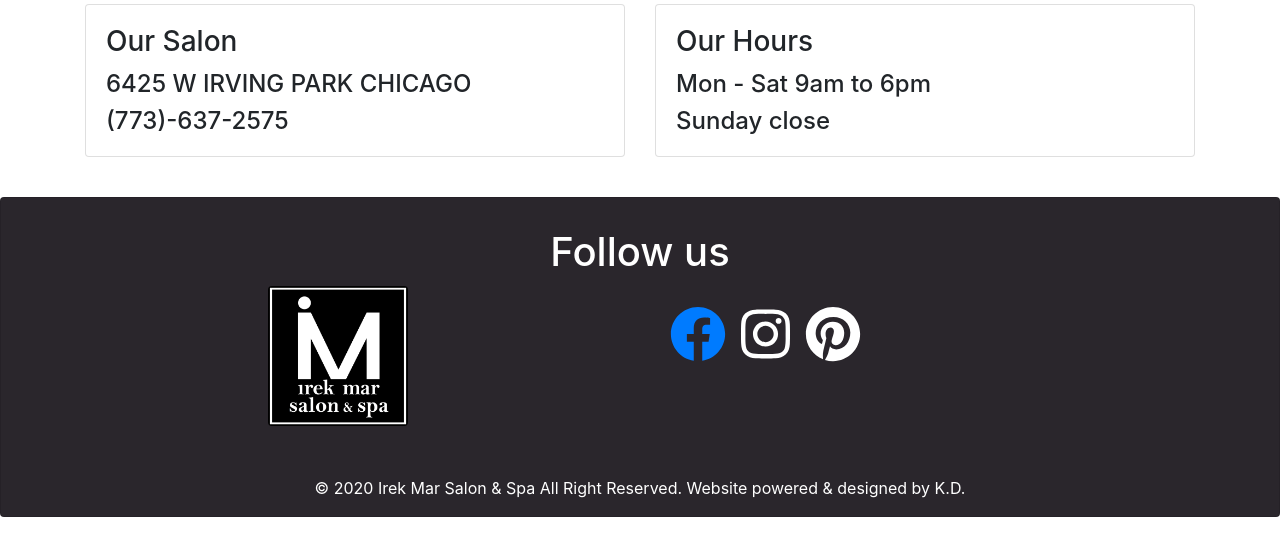
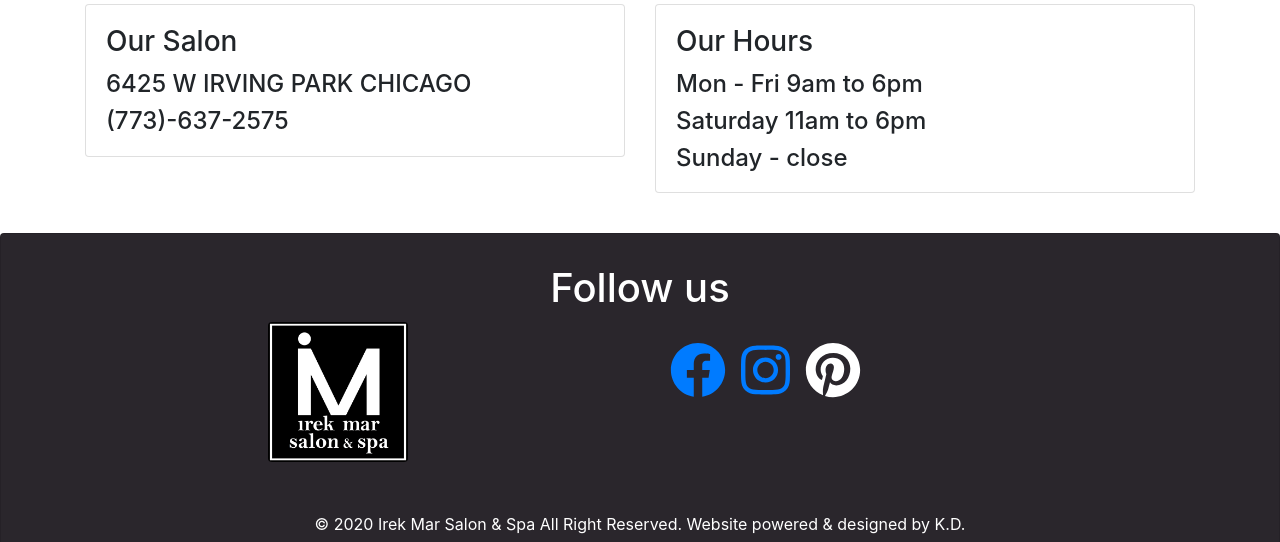
Before and after one commit to dziekan30/irek_mar, a Vue app: page / in a window 1280 px wide. Shown: the part 1826-2368 px from the top of the page. Before the commit the page ends 2343 px from the top, so only its background shows below. Built offline with nearby package versions, Linux system fonts and the light colour scheme.

Commit message:
conected links

```diff
--- a/src/views/About.vue
+++ /dev/null
@@ -1,5 +0,0 @@
-<template>
-  <div class="about">
-    <h1>This is an about page</h1>
-  </div>
-</template>
--- a/src/views/Home.vue
+++ b/src/views/Home.vue
@@ -75,8 +75,9 @@
          <div class="card">
            <div class="card-body">
              <h3 class="card-title">Our Hours</h3>
-             <h4 class="card-text">Mon - Sat 9am to 6pm</h4>
-             <h4 class="card-text">Sunday close</h4>
+             <h4 class="card-text">Mon - Fri 9am to 6pm</h4>
+             <h4 class="card-text">Saturday 11am to 6pm</h4>
+             <h4 class="card-text">Sunday - close</h4>
            </div>
          </div>
        </div>
@@ -108,7 +109,7 @@
           </div>
           <div class="row col-sm-6">
           <a href="https://www.facebook.com/Irekmarsalonandspa/?__tn__=%2Cd%2CP-R&eid=ARDOxn-iKgOtUGdiPeSXvjMlGbg1ffVoSMqY24px7n5czk3TzbEfC8E59lsOMTUITXTRNiuZu6X0D-4v"><i class="i fab fa-facebook display-4"></i></a>
-          <i class="i fab fa-instagram display-4"></i>
+          <a href="https://www.instagram.com/irek_mar_salon_and_spa/"><i class="i fab fa-instagram display-4"></i></a>
           <i class="i fab fa-pinterest display-4"></i>
           </div>
         </div>
```
